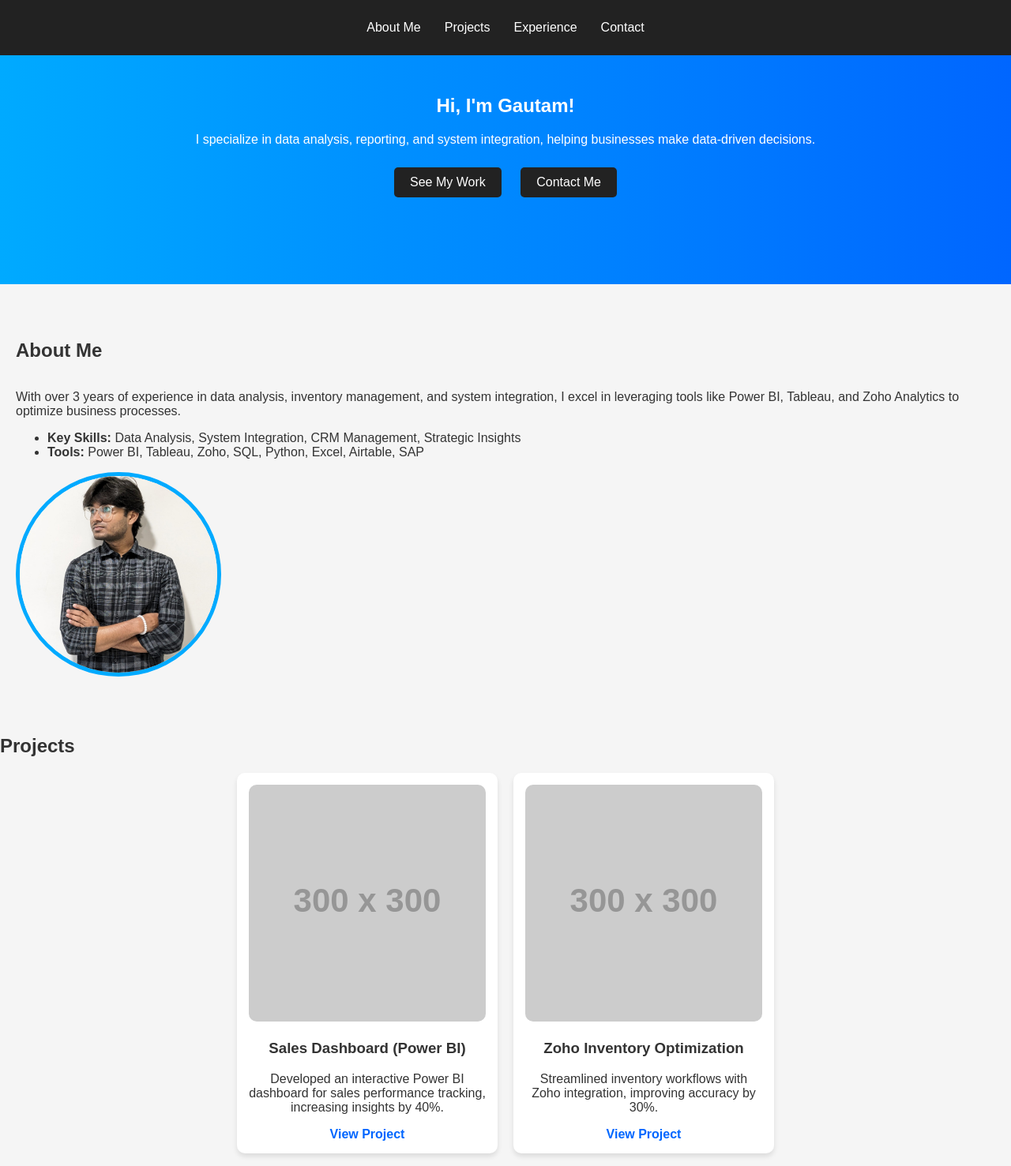
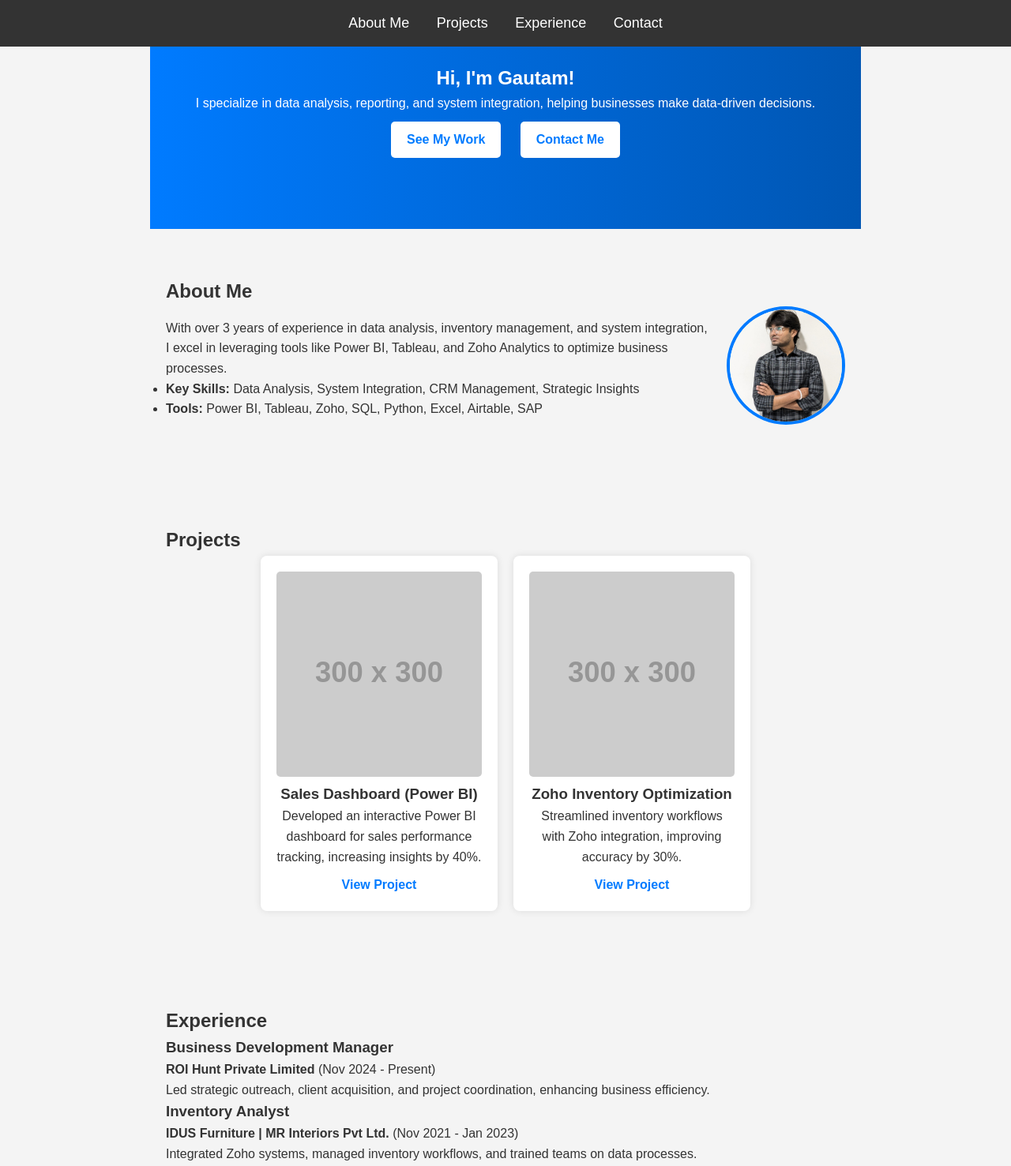
Before and after one commit to Kai1den/Gautam-Portfolio, a plain HTML site: page index.html in a window 1280 px wide. Shown: the top 1477 px of the page at 79% size. Drawn offline with Linux system fonts and the light colour scheme; placeholder pictures from the web are drawn by us.

Commit message:
Update styles.css

```diff
--- a/styles.css
+++ b/styles.css
@@ -1,17 +1,22 @@
-/* General Styles */
-body {
-    font-family: Arial, sans-serif;
+/* Reset & General Styles */
+* {
     margin: 0;
     padding: 0;
     box-sizing: border-box;
-    background-color: #f5f5f5;
+}
+
+body {
+    font-family: 'Arial', sans-serif;
+    background-color: #f4f4f4;
     color: #333;
+    line-height: 1.6;
 }
 
 /* Navigation */
 header {
-    background: #222;
-    padding: 10px 0;
+    background: #333;
+    padding: 15px;
+    text-align: center;
     position: fixed;
     width: 100%;
     top: 0;
@@ -20,129 +25,105 @@ header {
 
 nav ul {
     list-style: none;
-    display: flex;
-    justify-content: center;
     padding: 0;
 }
 
 nav ul li {
+    display: inline;
     margin: 0 15px;
 }
 
 nav ul li a {
-    color: #fff;
+    color: white;
     text-decoration: none;
-    font-size: 16px;
+    font-size: 18px;
 }
 
-nav ul li a:hover {
-    color: #00aaff;
+/* Sections */
+section {
+    padding: 60px 20px;
+    max-width: 900px;
+    margin: auto;
 }
 
 /* Home Section */
 #home {
     text-align: center;
-    padding: 100px 20px;
-    background: linear-gradient(to right, #00aaff, #0066ff);
+    background: linear-gradient(to right, #007bff, #0056b3);
     color: white;
+    padding: 80px 20px;
 }
 
 .cta-buttons .cta {
     display: inline-block;
+    padding: 10px 20px;
     margin: 10px;
-    padding: 10px 20px;
-    color: white;
-    background: #222;
+    background: white;
+    color: #007bff;
     text-decoration: none;
     border-radius: 5px;
-}
-
-.cta-buttons .cta:hover {
-    background: #444;
+    font-weight: bold;
 }
 
 /* About Section */
-#about .container {
+.about-content {
     display: flex;
     align-items: center;
-    justify-content: space-between;
-    flex-wrap: wrap;
-    padding: 50px 20px;
-}
-
-.about-text {
-    flex: 1;
-    padding-right: 20px;
+    gap: 20px;
 }
 
 .about-image img {
-    max-width: 250px;
+    width: 150px;
     border-radius: 50%;
-    border: 5px solid #00aaff;
+    border: 4px solid #007bff;
 }
 
 /* Projects */
 .projects-grid {
     display: flex;
+    flex-wrap: wrap;
+    gap: 20px;
     justify-content: center;
-    gap: 20px;
-    flex-wrap: wrap;
 }
 
 .project-card {
     background: white;
-    padding: 15px;
-    border-radius: 10px;
-    box-shadow: 0px 4px 6px rgba(0, 0, 0, 0.1);
+    padding: 20px;
+    border-radius: 8px;
+    text-align: center;
     width: 300px;
-    text-align: center;
+    box-shadow: 0 0 10px rgba(0, 0, 0, 0.1);
 }
 
 .project-card img {
     width: 100%;
-    border-radius: 10px;
+    border-radius: 5px;
 }
 
 .project-link {
     display: block;
     margin-top: 10px;
-    color: #0066ff;
+    color: #007bff;
+    font-weight: bold;
     text-decoration: none;
-    font-weight: bold;
-}
-
-/* Experience */
-.experience-list {
-    padding: 20px;
-}
-
-.job {
-    background: white;
-    padding: 15px;
-    margin-bottom: 10px;
-    border-left: 5px solid #00aaff;
 }
 
 /* Contact */
 .contact-links a {
     display: inline-block;
-    margin: 10px;
-    padding: 10px 20px;
-    background: #00aaff;
+    padding: 10px;
+    margin: 5px;
+    background: #007bff;
     color: white;
     text-decoration: none;
     border-radius: 5px;
 }
 
-.contact-links a:hover {
-    background: #0066ff;
-}
-
 /* Footer */
 footer {
     text-align: center;
+    background: #333;
+    color: white;
     padding: 10px;
-    background: #222;
-    color: white;
     margin-top: 20px;
 }
```
